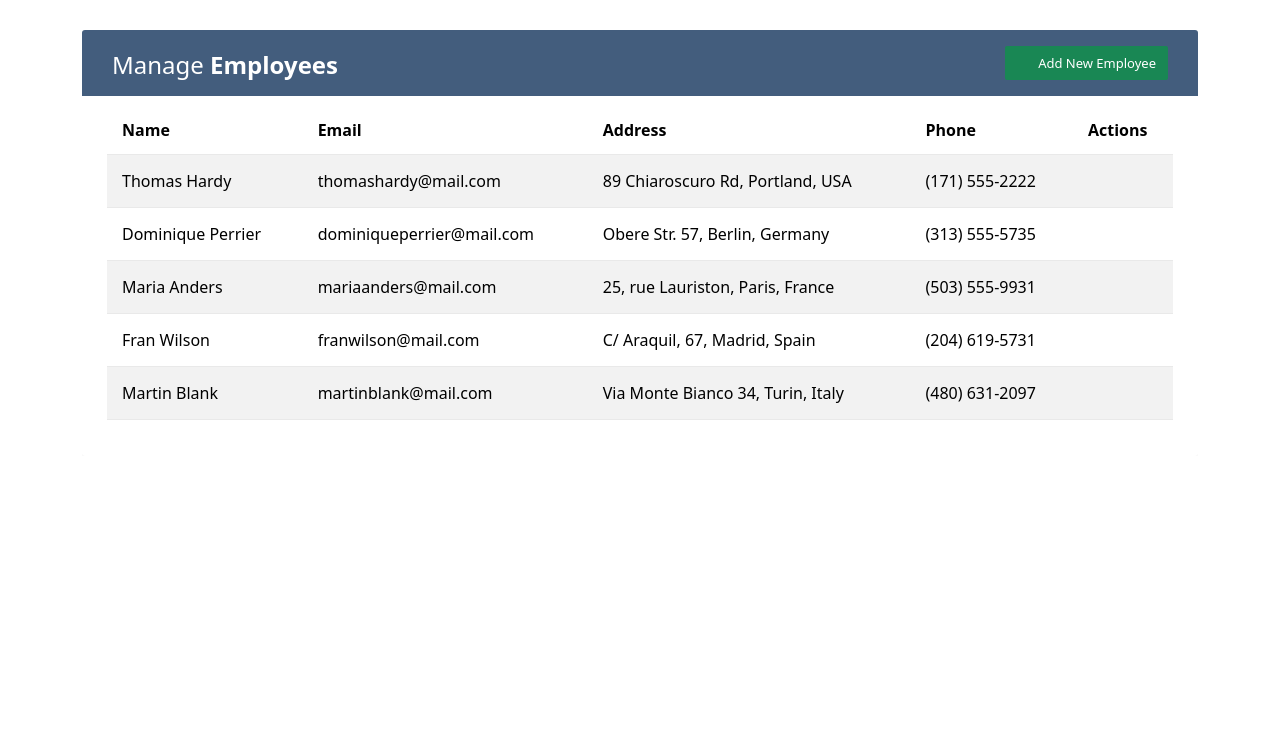
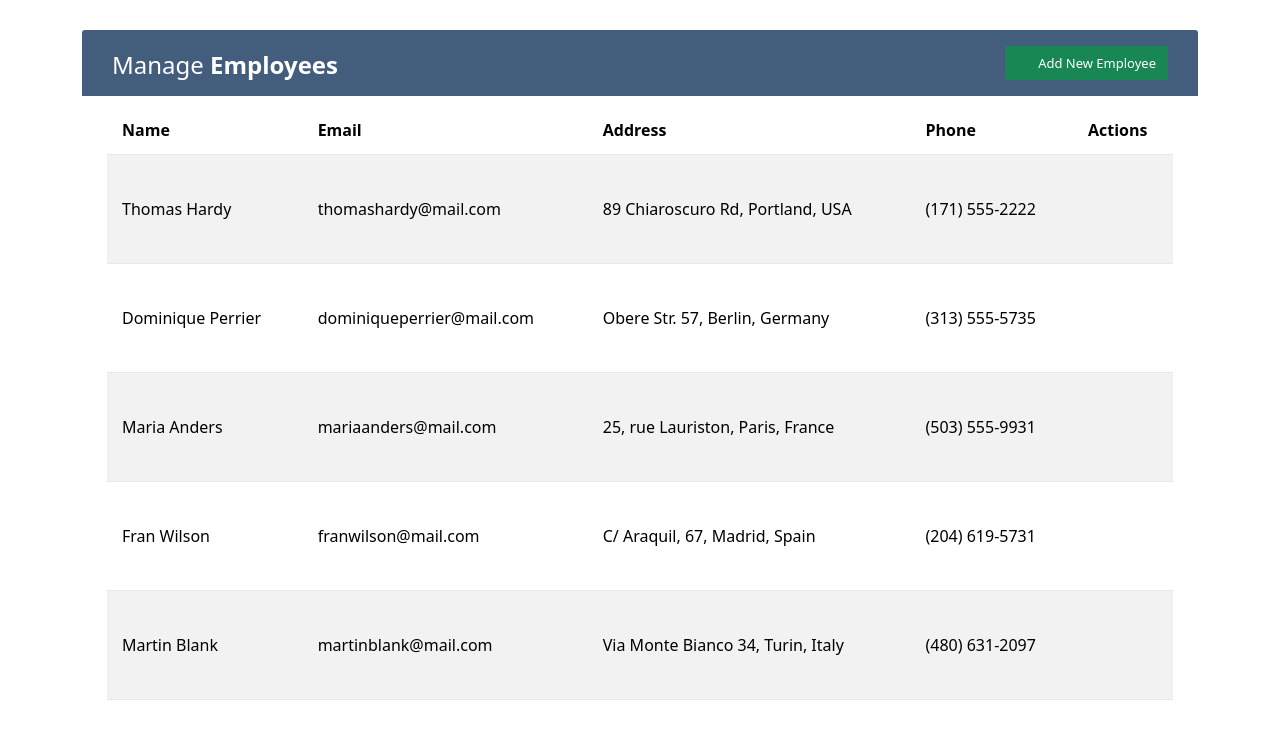
Before and after one commit to fatihcihan/manage-employee, a React (Create React App) app: page / in a window 1280 px wide. Shown: the top 738 px of the page. Built offline with nearby package versions, Linux system fonts and the light colour scheme.

Commit message:
a elements changed to button, related css added

```diff
--- a/src/components/Employee.js
+++ b/src/components/Employee.js
@@ -9,8 +9,8 @@ const Employee = ({ employees }) => {
                         <td>{employee.address}</td>
                         <td>{employee.phone}</td>
                         <td>
-                            <a href="#editEmployeeModal" className="edit" data-toggle="modal"><i className="material-icons" data-toggle="tooltip" title="" data-original-title="Edit"></i></a>
-                            <a href="#deleteEmployeeModal" className="delete" data-toggle="modal"><i className="material-icons" data-toggle="tooltip" title="" data-original-title="Delete"></i></a>
+                            <button className="btn text-warning btn-act" data-toggle="modal"><i className="material-icons" data-toggle="tooltip" title="" data-original-title="Edit"></i></button>
+                            <button className="btn text-danger btn-act" data-toggle="modal"><i className="material-icons" data-toggle="tooltip" title="" data-original-title="Delete"></i></button>
                         </td>
                     </tr>
                 ))
```
